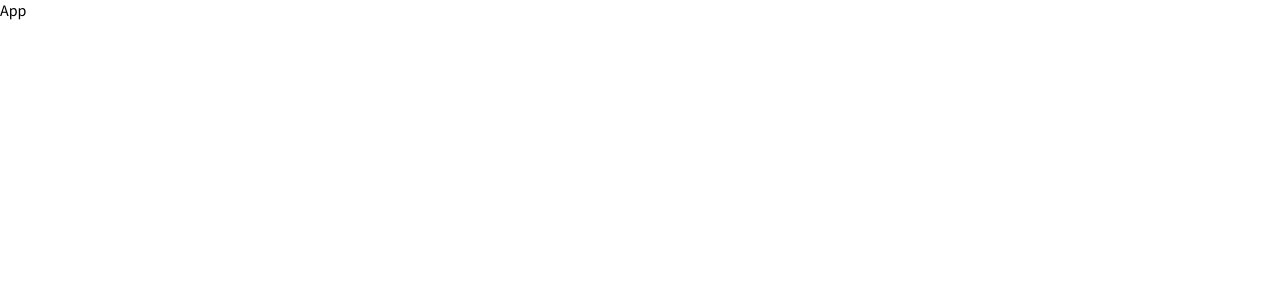
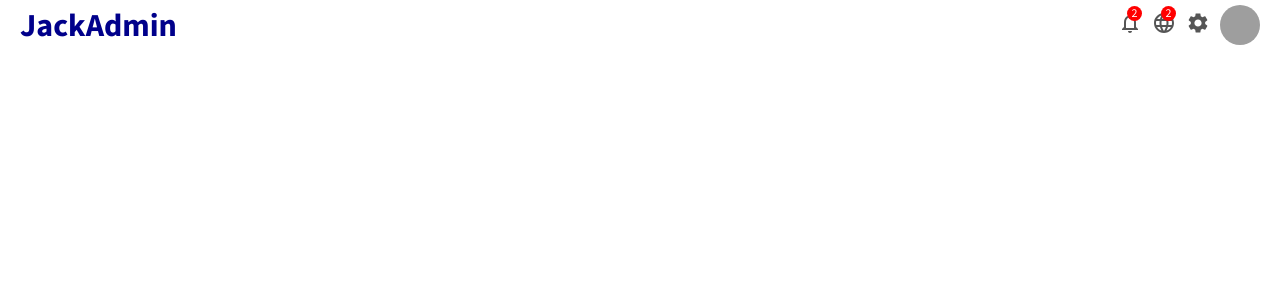
Before and after one commit to JavokhirTursunboev/admin_dashboard, a React (Create React App) app: page / in a window 1280 px wide. Shown: the top 300 px of the page. Built offline with nearby package versions, Linux system fonts and the light colour scheme; grey boxes are pictures that could not be loaded.

Commit message:
topbar is done

```diff
--- a/src/App.js
+++ b/src/App.js
@@ -1,7 +1,13 @@
 import React from "react";
+import Topbar from "./components/Topbar/Topbar";
+
 
 const App = () => {
-  return <div>App</div>;
+  return (
+    <>
+      <Topbar />
+    </>
+  );
 };
 
 export default App;
--- /dev/null
+++ b/src/components/Topbar/Topbar.jsx
@@ -0,0 +1,35 @@
+import { Language, NotificationsNone, Settings } from "@material-ui/icons";
+import React from "react";
+import "./topbar.css";
+const Topbar = () => {
+  return (
+    <div className="topbar">
+      <div className="topbarWrapper">
+        <div className="topLeft">
+          <span className="logo">JackAdmin</span>
+        </div>
+        <div className="topRight">
+          <div className="topbarIconContainer">
+            <NotificationsNone />
+            <span className="topIconBadge">2</span>
+          </div>
+          <div className="topbarIconContainer">
+            <Language />
+            <span className="topIconBadge">2</span>
+          </div>
+          <div className="topbarIconContainer">
+            <Settings />
+          </div>
+
+          <img
+            src="https://images.pexels.com/photos/878358/pexels-photo-878358.jpeg?auto=compress&cs=tinysrgb&w=1260&h=750&dpr=1"
+            alt=""
+            className="topAvatar"
+          />
+        </div>
+      </div>
+    </div>
+  );
+};
+
+export default Topbar;
--- /dev/null
+++ b/src/components/Topbar/topbar.css
@@ -0,0 +1,54 @@
+.topbar {
+  height: 50px;
+  width: 100%;
+  background-color: #fff;
+  position: sticky;
+  top: 0;
+  z-index: 9999;
+}
+.topbarWrapper {
+  height: 100%;
+  display: flex;
+  justify-content: space-between;
+  align-items: center;
+  padding: 0 20px;
+}
+
+.logo {
+  font-size: 2rem;
+  font-weight: bold;
+  color: darkblue;
+  cursor: pointer;
+}
+
+.topRight {
+  display: flex;
+  align-items: center;
+}
+
+.topbarIconContainer {
+  position: relative;
+  cursor: pointer;
+  margin-right: 10px;
+  color: #555;
+}
+.topIconBadge {
+  position: absolute;
+  top: -5px;
+  right: 0px;
+  width: 15px;
+  height: 15px;
+  background-color: red;
+  color: #fff;
+  border-radius: 50%;
+  display: flex;
+  justify-content: center;
+  align-items: center;
+  font-size: 12px;
+}
+.topAvatar {
+  width: 40px;
+  height: 40px;
+  border-radius: 50%;
+  cursor: pointer;
+}
```
